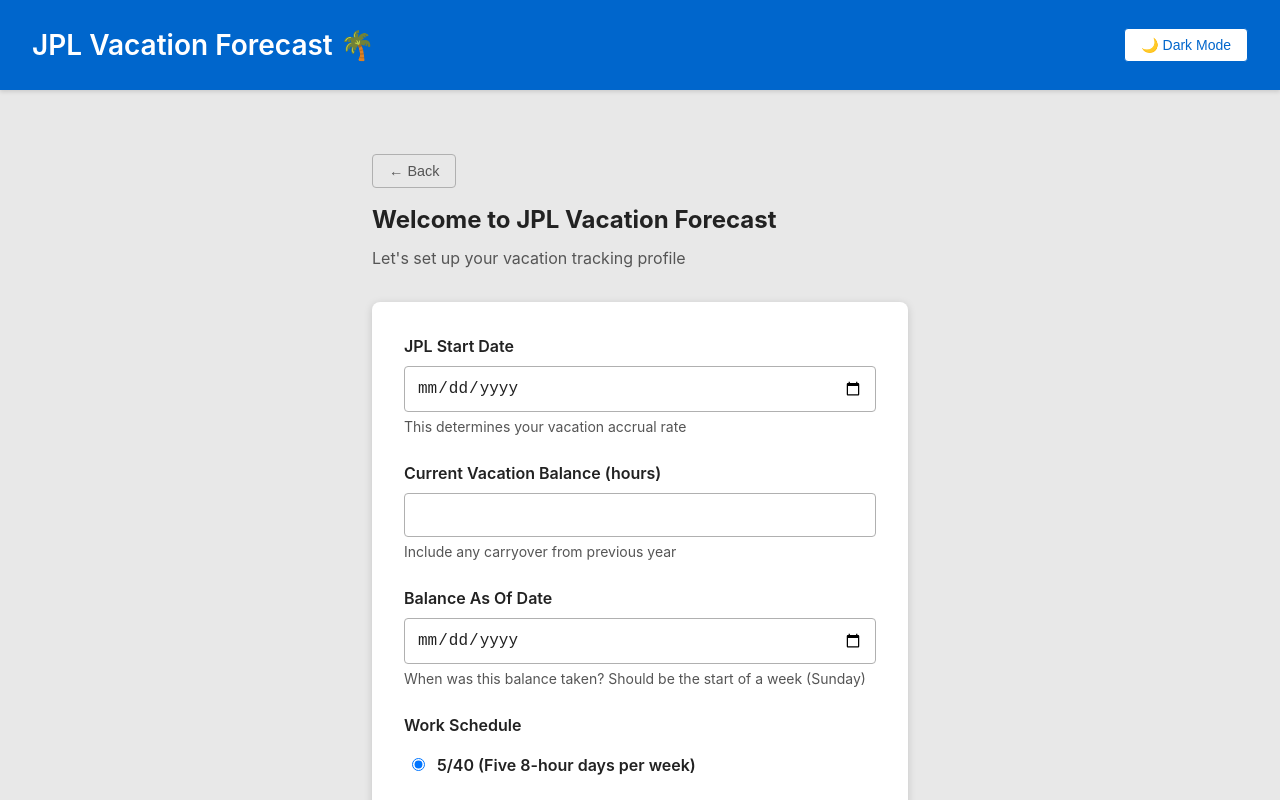
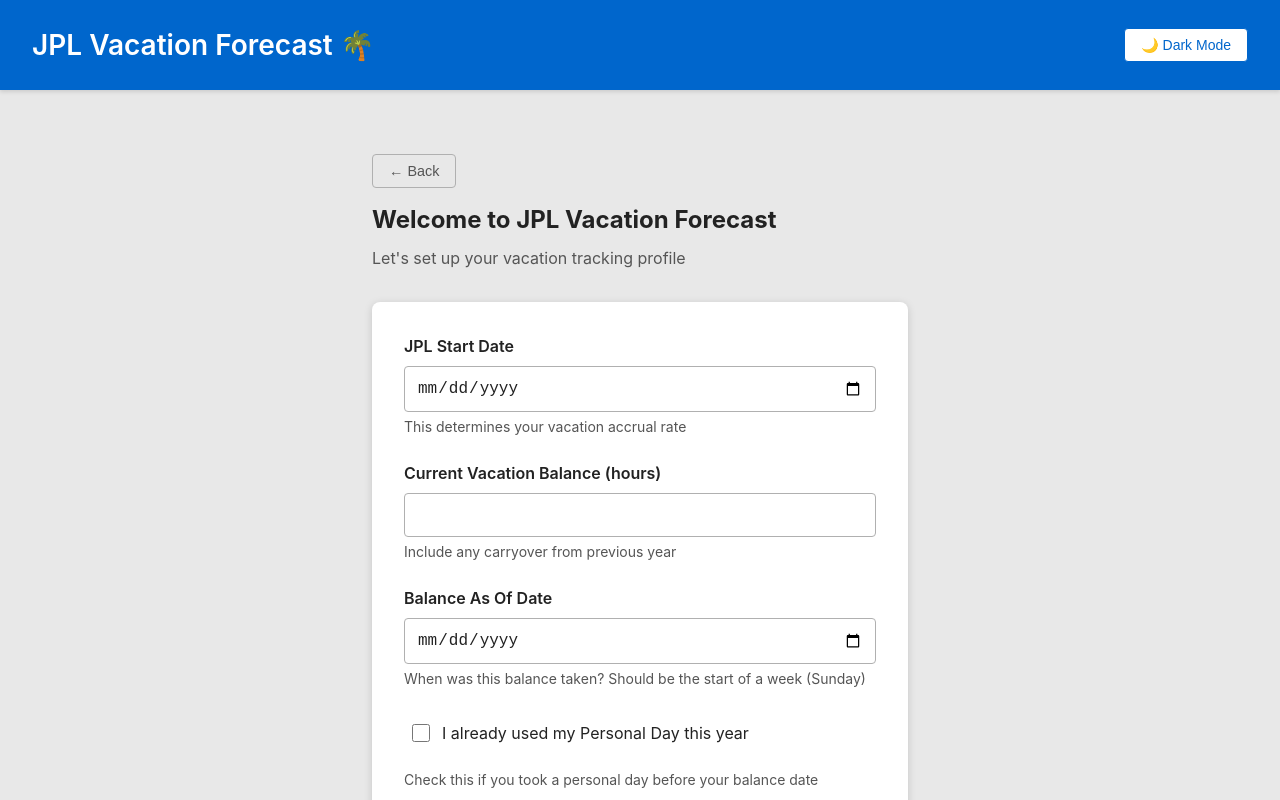
Before and after one commit to vincewoo/jpl-vacation-forecast, a React (Vite) app: page / in a window 1280 px wide. Both pictures are taken after a click on the button "Get Started". Shown: the top 800 px of the page. Built offline with nearby package versions, Linux system fonts and the light colour scheme; no server answers.

Commit message:
Adding ability to tell the app that you've already used your Personal Day this year to prevent it from rolling over

```diff
--- a/src/components/UserInputForm/UserInputForm.css
+++ b/src/components/UserInputForm/UserInputForm.css
@@ -80,6 +80,37 @@
   font-size: 0.875rem;
 }
 
+.checkbox-group {
+  display: flex;
+  flex-direction: column;
+  gap: 0.25rem;
+}
+
+.checkbox-group label {
+  display: flex;
+  align-items: center;
+  cursor: pointer;
+  font-weight: 400;
+  padding: 0.5rem;
+  border-radius: 4px;
+  transition: background-color 0.2s;
+}
+
+.checkbox-group label:hover {
+  background-color: var(--bg-hover);
+}
+
+.checkbox-group input[type="checkbox"] {
+  margin-right: 0.75rem;
+  cursor: pointer;
+  width: 18px;
+  height: 18px;
+}
+
+.checkbox-group span {
+  flex: 1;
+}
+
 .radio-group {
   display: flex;
   flex-direction: column;
--- a/src/components/UserInputForm/UserInputForm.tsx
+++ b/src/components/UserInputForm/UserInputForm.tsx
@@ -12,6 +12,7 @@
   const [currentBalance, setCurrentBalance] = useState('');
   const [balanceAsOfDate, setBalanceAsOfDate] = useState('');
   const [scheduleType, setScheduleType] = useState<ScheduleType>('5/40');
+  const [personalDayUsedInStartYear, setPersonalDayUsedInStartYear] = useState(false);
 
   const handleSubmit = (e: React.FormEvent) => {
     e.preventDefault();
@@ -24,6 +25,7 @@
         type: scheduleType,
         rdoPattern: scheduleType === '9/80' ? 'odd-fridays' : undefined,
       },
+      personalDayUsedInStartYear,
     };
 
     onSubmit(profile);
@@ -78,6 +80,20 @@
           <small>When was this balance taken? Should be the start of a week (Sunday)</small>
         </div>
 
+        <div className="form-group checkbox-group">
+          <label>
+            <input
+              type="checkbox"
+              checked={personalDayUsedInStartYear}
+              onChange={(e) => setPersonalDayUsedInStartYear(e.target.checked)}
+            />
+            <span>I already used my Personal Day this year</span>
+          </label>
+          <small>
+            Check this if you took a personal day before {balanceAsOfDate || 'your balance date'}
+          </small>
+        </div>
+
         <div className="form-group">
           <label>Work Schedule</label>
           <div className="radio-group">
--- a/src/types/index.ts
+++ b/src/types/index.ts
@@ -12,6 +12,7 @@
   currentBalance: number; // in hours
   balanceAsOfDate: string; // ISO date string - when the current balance was taken (should be start of a week)
   workSchedule: WorkSchedule;
+  personalDayUsedInStartYear?: boolean; // Whether personal day was used before/at balanceAsOfDate
 }
 
 // Accrual Information
--- a/src/utils/balanceCalculator.ts
+++ b/src/utils/balanceCalculator.ts
@@ -41,6 +41,12 @@
       .filter(v => v.personalDayUsed)
       .map(v => parseDate(v.startDate).getFullYear())
   );
+
+  // Add the start year if user indicated they used personal day before balance date
+  if (userProfile.personalDayUsedInStartYear) {
+    const balanceYear = parseDate(userProfile.balanceAsOfDate).getFullYear();
+    yearsWithPersonalDay.add(balanceYear);
+  }
 
   for (const weekStart of weeks) {
     const weekEnd = getWeekEnd(weekStart);
```
